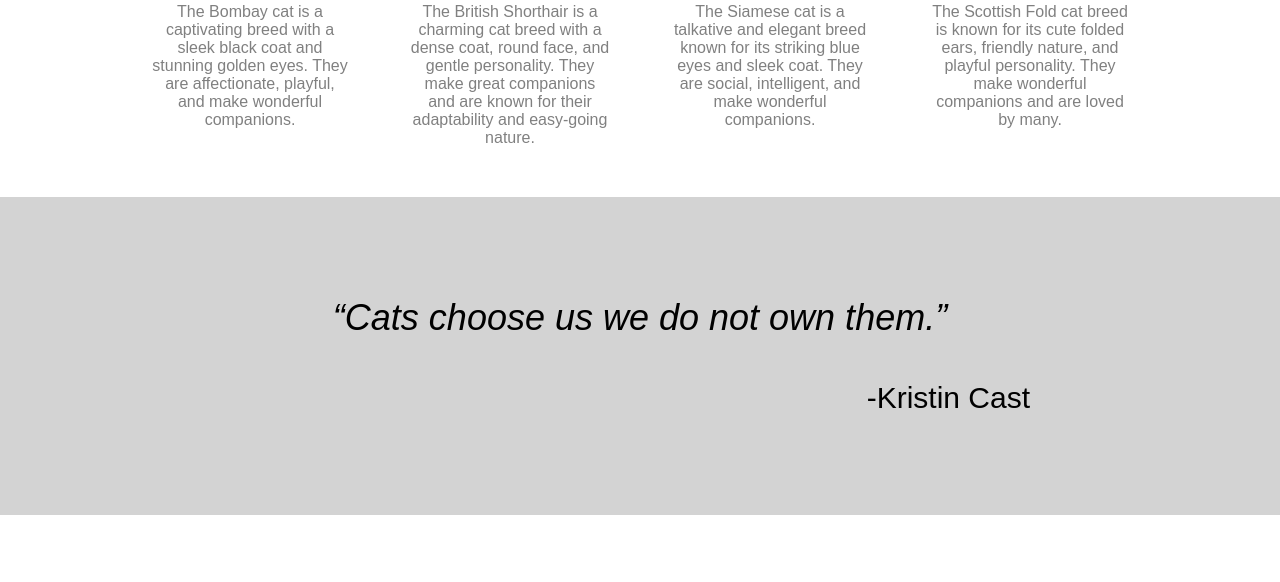
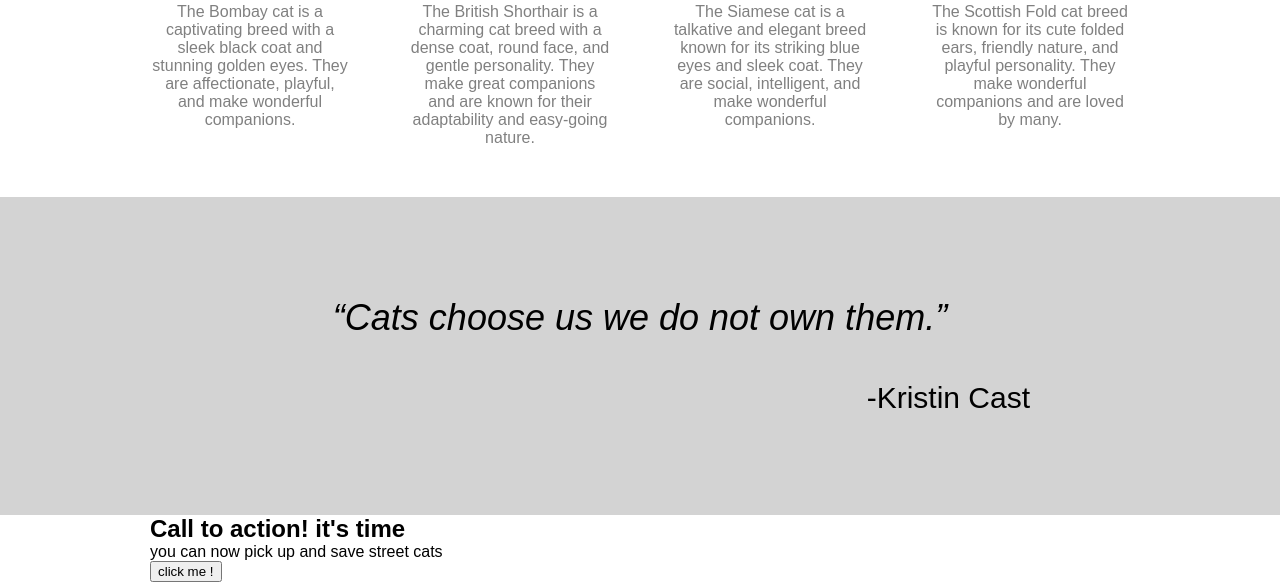
Before and after one commit to Ali-Al-Khuwaja/Landing-Page, a plain HTML site: page index.html in a window 1280 px wide. Shown: the part 889-1471 px from the top of the page. Before the commit the page ends 1404 px from the top, so only its background shows below. Drawn offline with Linux system fonts and the light colour scheme.

Commit message:
add: blue banner for ads

```diff
--- a/index.html
+++ b/index.html
@@ -92,5 +92,24 @@
             </div>
         </div>
     </section>
+
+    <!--This part is about the blue ad-->
+
+    <section class="ad">
+        <div class="side-margins">
+            <div class="ad-card">
+                <div>
+                    <h1>Call to action! it's time</h1>
+                    <p>you can now pick up and save street cats</p>
+                </div>
+                <div>
+                    <button class="ad-button">click me !</button>
+                </div>
+            </div>
+        </div>
+    </section>
+
+
+
 </body>
 </html>
```
